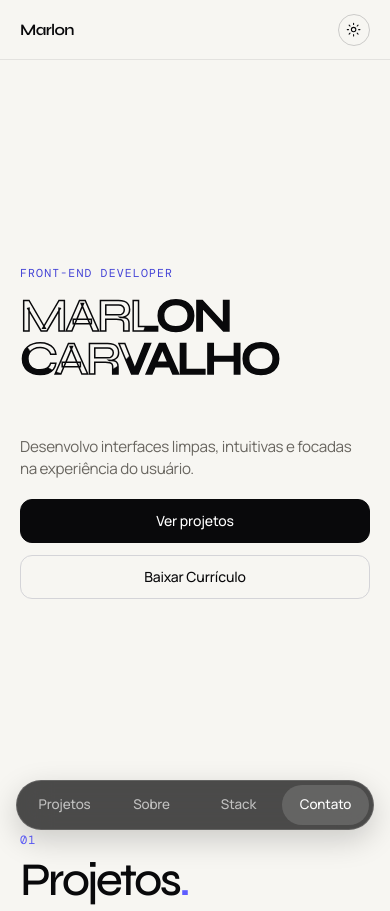
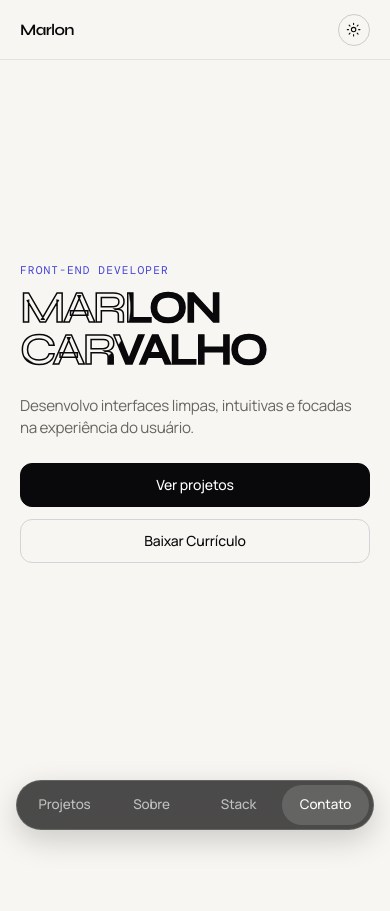
Before and after one commit to marloncarvalhodev/portfolio, a plain HTML site: page index.html in a window 390 px wide. Shown: the top 911 px of the page. Drawn offline with nearby package versions, Linux system fonts and the light colour scheme; a web font is replaced by a local one.

```diff
--- a/assets/css/styles.css
+++ b/assets/css/styles.css
@@ -13,7 +13,8 @@
   --card-desc: rgba(9, 9, 11, 0.72);
   --card-shadow-hover: 0 16px 36px -10px rgba(0, 0, 0, 0.08);
   --card-border-hover: rgba(93, 92, 255, .45);
-  --hero-kicker: #4342d6;
+  --ac: #4342d6;
+  --hero-kicker: var(--ac);
   --line-subtle: rgba(9, 9, 11, .08);
   --display: "Syne", sans-serif; --body: "Manrope", sans-serif; --mono: "DM Mono", monospace;
   --pad: clamp(1.25rem, 3.5vw, 3.5rem); --gutter: max(var(--pad), calc((100vw - 72rem) / 2)); --ease: cubic-bezier(.2, .75, .25, 1);
@@ -31,7 +32,8 @@
   --card-desc: rgba(242, 240, 234, 0.78);
   --card-shadow-hover: 0 16px 36px -10px rgba(0, 0, 0, 0.5);
   --card-border-hover: rgba(138, 146, 255, .45);
-  --hero-kicker: #8a92ff;
+  --ac: #8a92ff;
+  --hero-kicker: var(--ac);
   --line-subtle: rgba(242, 240, 234, .08);
 }
 /* tone-dark: only force the dark palette when the site is in dark mode.
@@ -58,11 +60,13 @@
 .intro-enabled body { overflow: hidden; }
 .intro-enabled .intro { position: fixed; z-index: 900; inset: 0; display: grid; overflow: hidden; padding: var(--pad); color: var(--text); background: var(--bg); cursor: wait; place-items: center; }
 .intro-enabled .intro__content { width: min(100%, 80rem); opacity: 0; transform: translateY(1.5rem) scale(.98); }
-.intro-enabled .intro__role { margin: 0 0 clamp(1.5rem, 3vh, 2.5rem); color: var(--muted); font: clamp(.65rem, .75vw, .75rem) var(--mono); letter-spacing: .1em; text-align: center; text-transform: uppercase; }
+.intro-enabled .intro__role { margin: 0 0 clamp(1.5rem, 3vh, 2.5rem); color: var(--ac); font: clamp(.65rem, .75vw, .75rem) var(--mono); letter-spacing: .1em; text-align: center; text-transform: uppercase; transition-property: opacity, transform; }
 .intro-enabled .intro__name { width: 100%; margin: 0; color: var(--text); font: 600 clamp(3.5rem, 11vw, 9.5rem)/.82 var(--display); letter-spacing: -.08em; text-align: center; }
 .intro-enabled .intro__name .hero__line { width: 100%; padding: .08em 0; overflow: visible; color: var(--text); -webkit-text-stroke: 0; }
-.intro-enabled .intro__role, .intro-enabled .intro__name .hero__line > span { opacity: 0; transform: translateY(1rem); }
-.intro-enabled .hero__role, .intro-enabled .hero__bottom { opacity: 0 !important; transform: translateY(1rem) !important; }
+.intro-enabled .intro__name .hero__line > span { opacity: 0; transform: translateY(1rem); }
+.intro-enabled .intro__role { opacity: 0; transform: translateY(8px); }
+.intro-enabled .hero__bottom { opacity: 0 !important; transform: translateY(1rem) !important; }
+.intro-enabled .hero__role { opacity: 0 !important; transform: translateY(8px) !important; }
 .intro-enabled .hero__role.intro-target { transform: none !important; transition: none !important; }
 .intro-enabled .site-header, .intro-enabled main, .intro-enabled .site-footer { pointer-events: none; }
 
@@ -80,8 +84,26 @@
 [data-theme="dark"] .theme-toggle__moon { opacity: 1; }
 
 .hero { position: relative; display: flex; background: var(--bg); min-height: min(86svh, 50rem); padding: 6.5rem var(--gutter) 3rem; flex-direction: column; justify-content: center; overflow: hidden; }
-.hero__composition { position: relative; width: min(100%, 72rem); margin: clamp(1rem, 3vh, 2rem) auto; padding: clamp(1rem, 2vh, 1.75rem) 0 clamp(.5rem, 1.5vh, 1.25rem); }
-.hero__role { margin: 0 0 clamp(1rem, 1.6vw, 1.5rem) 1.5%; color: var(--hero-kicker, #4342d6); font: clamp(.65rem, .75vw, .75rem) var(--mono); letter-spacing: .1em; text-transform: uppercase; }
+.hc, .hero__content { width: min(100%, 72rem); margin: 0 auto; display: flex; flex-direction: column; }
+.hero__composition { position: relative; width: 100%; margin: clamp(1rem, 3vh, 2rem) 0; padding: clamp(1rem, 2vh, 1.75rem) 0 clamp(.5rem, 1.5vh, 1.25rem); }
+.hero__role {
+  margin: 0 0 clamp(1rem, 1.6vw, 1.5rem) 1.5%;
+  color: var(--ac);
+  font: clamp(.65rem, .75vw, .75rem) var(--mono);
+  letter-spacing: .1em;
+  text-transform: uppercase;
+  transition-property: opacity, transform;
+}
+.hero__role.reveal {
+  opacity: 0;
+  transform: translateY(8px);
+  transition: opacity 600ms var(--ease), transform 600ms var(--ease);
+  transition-property: opacity, transform;
+}
+.hero__role.reveal.is-visible {
+  opacity: 1;
+  transform: translateY(0);
+}
 #nmw { position: relative; width: 100%; --r: 85px; --x: 50%; --y: 50%; --fg: var(--text); --ln: var(--text); }
 .hero h1 { position: relative; z-index: 2; margin: 0; font: 600 clamp(4.6rem, 10.6vw, 9.75rem)/.72 var(--display); letter-spacing: -.08em; }
 .hero__name-layer { display: block; }
@@ -389,15 +411,66 @@
   }
 
   /* Hero Section Mobile */
-  .hero { min-height: 90svh; padding-top: 5.5rem; padding-bottom: 2rem; }
-  .hero__composition { width: 100%; max-width: 100%; padding: 1.5rem 0 2rem; transform: none; overflow: hidden; }
-  .hero__role { margin: 0 0 1rem; }
-  .hero h1 { font-size: clamp(2.35rem, 13vw, 3.8rem); line-height: .8; letter-spacing: -.06em; word-break: normal; overflow-wrap: normal; }
+  .hero {
+    min-height: 100svh;
+    min-height: 100dvh;
+    display: flex;
+    flex-direction: column;
+    justify-content: center;
+    padding-top: calc(env(safe-area-inset-top, 0px) + 72px);
+    padding-bottom: calc(env(safe-area-inset-bottom, 0px) + 90px);
+    padding-left: var(--gutter);
+    padding-right: var(--gutter);
+    box-sizing: border-box;
+    overflow: hidden;
+  }
+  .hc, .hero__content {
+    width: 100%;
+    max-width: 100%;
+    margin: 0 auto;
+    display: flex;
+    flex-direction: column;
+    justify-content: center;
+  }
+  .hero__composition {
+    width: 100%;
+    max-width: 100%;
+    margin: 0;
+    padding: 0;
+    transform: none;
+    overflow: hidden;
+  }
+  .hero__role {
+    margin: 0 0 12px 0;
+    font-size: clamp(0.7rem, 0.85vw, 0.8rem);
+  }
+  .hero h1 {
+    font-size: clamp(2.15rem, 12vw, 3.6rem);
+    line-height: .82;
+    letter-spacing: -.06em;
+    word-break: normal;
+    overflow-wrap: normal;
+  }
   .hero__line--one { width: 100%; padding-left: 0; }
-  .hero__line--two { width: 100%; margin-top: .1em; padding: 0; }
-  .hero__bottom { display: flex; gap: 1.25rem; align-items: flex-start; flex-direction: column-reverse; padding-left: 0; margin-left: 0; width: 100%; }
-  .hero__bottom > p { max-width: 22rem; margin: 0; font-size: 0.95rem; }
-  .hero__actions { width: 100%; }
+  .hero__line--two { width: 100%; margin-top: clamp(0.2rem, 1.2vw, 0.5rem); padding: 0; }
+  .hero__bottom {
+    display: flex;
+    flex-direction: column-reverse;
+    align-items: flex-start;
+    margin-top: 26px;
+    padding: 0;
+    width: 100%;
+    gap: 24px;
+  }
+  .hero__bottom > p {
+    max-width: 24rem;
+    margin: 0;
+    font-size: 0.95rem;
+    line-height: 1.45;
+  }
+  .hero__actions {
+    width: 100%;
+  }
 
   .section-heading { gap: .7rem; margin-bottom: 2.2rem; }
   .section-heading h2 { font-size: clamp(2.5rem, 12vw, 3.8rem); }
@@ -417,16 +490,16 @@
 }
 
 @media (max-width: 480px) {
-  .hero h1 { font-size: clamp(2.05rem, 12.4vw, 2.95rem); line-height: .82; letter-spacing: -.06em; }
+  .hero h1 { font-size: clamp(2rem, 11.5vw, 2.85rem); line-height: .84; letter-spacing: -.06em; }
   .hero__line--one, .hero__line--two { width: 100%; padding-left: 0; padding-right: 0; margin-left: 0; }
-  .intro-enabled .intro__name { font-size: clamp(2.05rem, 12.4vw, 2.95rem); }
+  .intro-enabled .intro__name { font-size: clamp(2rem, 11.5vw, 2.85rem); }
   .hero__actions { flex-direction: column; width: 100%; align-items: stretch; }
   .hero__cta { width: 100%; }
 }
 
 @media (max-width: 360px) {
-  .hero h1 { font-size: clamp(1.8rem, 11.8vw, 2.3rem); }
-  .intro-enabled .intro__name { font-size: clamp(1.8rem, 11.8vw, 2.3rem); }
+  .hero h1 { font-size: clamp(1.75rem, 10.8vw, 2.2rem); }
+  .intro-enabled .intro__name { font-size: clamp(1.75rem, 10.8vw, 2.2rem); }
 }
 
 @media (prefers-reduced-motion: reduce) {
--- a/assets/js/script.js
+++ b/assets/js/script.js
@@ -535,11 +535,11 @@
     introContent.style.transform = 'none';
 
     const entranceSequence = [
-      { element: introLines[0], delay: 0, duration: 500 },
-      { element: introLines[1], delay: 350, duration: 500 },
-      { element: introRole, delay: 750, duration: 400 }
-    ].map(({ element, delay, duration }) => element.animate([
-      { opacity: 0, transform: 'translateY(1rem)' },
+      { element: introLines[0], delay: 0, duration: 500, fromY: '1rem' },
+      { element: introLines[1], delay: 350, duration: 500, fromY: '1rem' },
+      { element: introRole, delay: 750, duration: 400, fromY: '8px' }
+    ].map(({ element, delay, duration, fromY }) => element.animate([
+      { opacity: 0, transform: `translateY(${fromY})` },
       { opacity: 1, transform: 'translateY(0)' }
     ], {
       delay,
--- a/index.html
+++ b/index.html
@@ -63,6 +63,7 @@
 
   <main id="conteudo">
     <section class="hero tone-dark" id="topo" aria-labelledby="hero-title">
+      <div class="hc hero__content">
         <div class="hero__composition" data-cursor-scene>
           <p class="hero__role reveal">Front-end Developer</p>
           <div id="nmw" class="hero__spotlight">
@@ -84,6 +85,7 @@
             <a class="hero__cta hero__cta--secondary" href="./assets/pdf/curriculo.pdf" download="Curriculo_Marlon_Carvalho.pdf">Baixar Currículo</a>
           </div>
           <p>Desenvolvo interfaces limpas, intuitivas e focadas na experiência do usuário.</p>
+        </div>
       </div>
     </section>
 
```
Also changed, not shown: 2 other files. Lines whose indentation alone changed are shown as unchanged.
